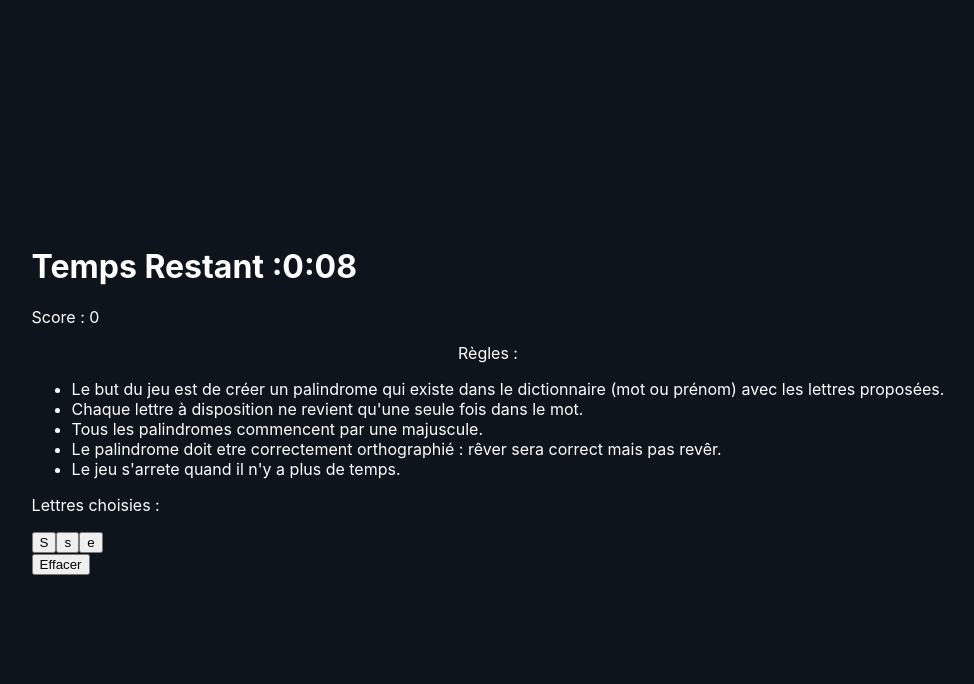
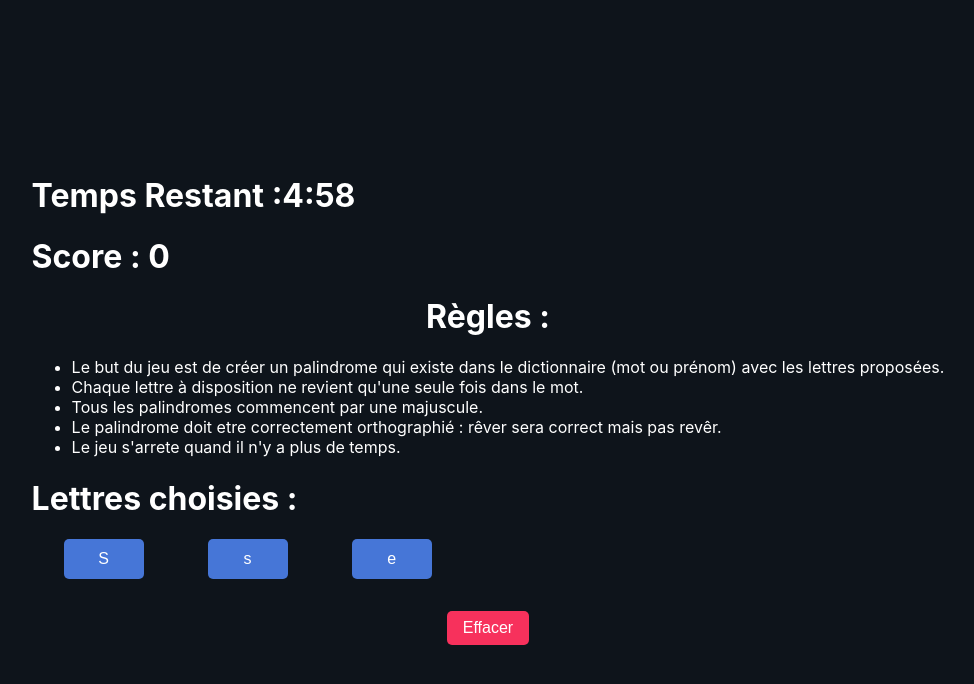
Before and after one commit to koudjo-aholou/jeuDuPalindrome, a React (Create React App) app: page / in a window 1280 px wide. Both pictures are taken after a click on the button "Commencer une partie". Shown: the top 684 px of the page, without its empty margins (152-1126 px from the left). Built offline with nearby package versions, Linux system fonts and the light colour scheme.

Commit message:
css bouttons

```diff
--- a/src/App.css
+++ b/src/App.css
@@ -16,14 +16,62 @@ html, body {
   flex-flow: column wrap;
   display: flex;
   align-items: center;
+}
+.affLettre{
+    width: 40px;
+    height: 40px;
+    margin-left: 2rem;
+    margin-right: 2rem;
+}
+.lettreStyle{
+    appearance: none;
+    border: 0;
+    border-radius: 5px;
+    background: #4676D7;
+    color: #fff;
+    padding: 8px 16px;
+    font-size: 16px;
+    min-width: 80px;
+}
 
+.suppLettreStyle{
+  display: flex;
+  justify-content: center;
+}
+.suppLettreStyle button{
+  margin-top: 2rem;
+  appearance: none;
+  border: 0;
+  border-radius: 5px;
+  background: #f7315c;
+  color: #fff;
+  padding: 8px 16px;
+  font-size: 16px;
+  min-width: 80px;
+}
+.commencerTexte{
+  appearance: none;
+  border: 0;
+  border-radius: 5px;
+  background: #0a706b;
+  color: #fff;
+  padding: 8px 16px;
+  font-size: 16px;
+  min-width: 80px;
 }
 
 .regles {
   color:white;
 }
 
-
+.titre{
+  font-size: 2em;
+  margin-block-start: 0.67em;
+  margin-block-end: 0.67em;
+  margin-inline-start: 0px;
+  margin-inline-end: 0px;
+  font-weight: bold;
+}
 .titreRegles{
   text-align: center;
   color:white;
--- a/src/App.jsx
+++ b/src/App.jsx
@@ -69,7 +69,7 @@ function App() {
   };
 
   return (
-    <div>
+    <div className="space">
       { jeu.start
         ? (
           <Game reponseJoueur={reponseJoueur} checkTimer={checkTimer} scoreJoueur={scoreJoueur} />
@@ -96,12 +96,12 @@ function App() {
         : ''}
       {
       (jeu.end && !jeu.endTime)
-        ? <button type="button" onClick={() => { debutJeu(listePalindrome); }}>Start</button>
+        ? <button className="commencerTexte" type="button" onClick={() => { debutJeu(listePalindrome); }}>Continuer</button>
         : ''
       }
       {
        jeu.endTime
-         ? <button type="button" onClick={() => window.location.reload(false)}>Play Again ?</button>
+         ? <button className="commencerTexte" type="button" onClick={() => window.location.reload(false)}>Play Again ?</button>
          : ''
       }
       {
--- a/src/LettreChoisie.jsx
+++ b/src/LettreChoisie.jsx
@@ -3,8 +3,9 @@ import PropTypes from 'prop-types';
 
 function LettreChoisie({ lettres }) {
   return (
-    <p>
+    <p className="titre">
       Lettres choisies :
+      {' '}
       {lettres}
     </p>
   );
--- a/src/Regle.jsx
+++ b/src/Regle.jsx
@@ -4,7 +4,7 @@ import React from 'react';
 function Regle() {
   return (
     <div className="regles">
-      <p className="titreRegles">Règles :</p>
+      <p className="titreRegles titre">Règles :</p>
       <ul>
         <li>Le but du jeu est de créer un palindrome qui existe dans le dictionnaire (mot ou prénom) avec les lettres proposées.</li>
         <li>Chaque lettre à disposition ne revient qu&apos;une seule fois dans le mot.</li>
--- a/src/Score.jsx
+++ b/src/Score.jsx
@@ -4,7 +4,7 @@ import PropTypes from 'prop-types';
 function Score({ score }) {
   return (
     <div>
-      <p>
+      <p className="titre">
         {' '}
         Score :
         {' '}
--- a/src/Timer.jsx
+++ b/src/Timer.jsx
@@ -6,8 +6,8 @@ export default class Timer extends Component {
   constructor(props) {
     super(props);
     this.state = {
-      minutes: 0,
-      seconds: 10,
+      minutes: 5,
+      seconds: 0,
     };
     this.handleChange = this.handleChange.bind(this);
   }
--- a/src/component/game/Button.jsx
+++ b/src/component/game/Button.jsx
@@ -4,6 +4,7 @@ import PropTypes from 'prop-types';
 const ButtonJeu = ({ handleClick, titre }) => (
   <div>
     <button
+      className="commencerTexte"
       type="button"
       onClick={() => handleClick()}
     >
--- a/src/component/lettre/AfficherLettre.jsx
+++ b/src/component/lettre/AfficherLettre.jsx
@@ -6,6 +6,7 @@ const AfficherLettre = ({ palindrome, whichLetter }) => (
     {
       palindrome.map((lettre, i) => (
         <button
+          className="affLettre lettreStyle"
           type="button"
           key={`${lettre.toString()}${i + 4}`}
           onClick={() => whichLetter(lettre)}
--- a/src/component/lettre/SupprimerLettre.jsx
+++ b/src/component/lettre/SupprimerLettre.jsx
@@ -2,7 +2,7 @@ import React from 'react';
 import PropTypes from 'prop-types';
 
 const SupprimerLettre = ({ suppLettre }) => (
-  <div>
+  <div className="suppLettreStyle">
     <button
       type="button"
       onClick={() => suppLettre(true)}
--- a/src/component/textJeu/FelicitationGagne.jsx
+++ b/src/component/textJeu/FelicitationGagne.jsx
@@ -6,6 +6,7 @@ const FelicitationGagne = ({ continuerJeu }) => (
     <p>Felicitation vous avez gagne !!!</p>
     <button
       type="button"
+      className="commencerTexte"
       onClick={() => continuerJeu(true)}
     >
       Un autre palindrome !
```
